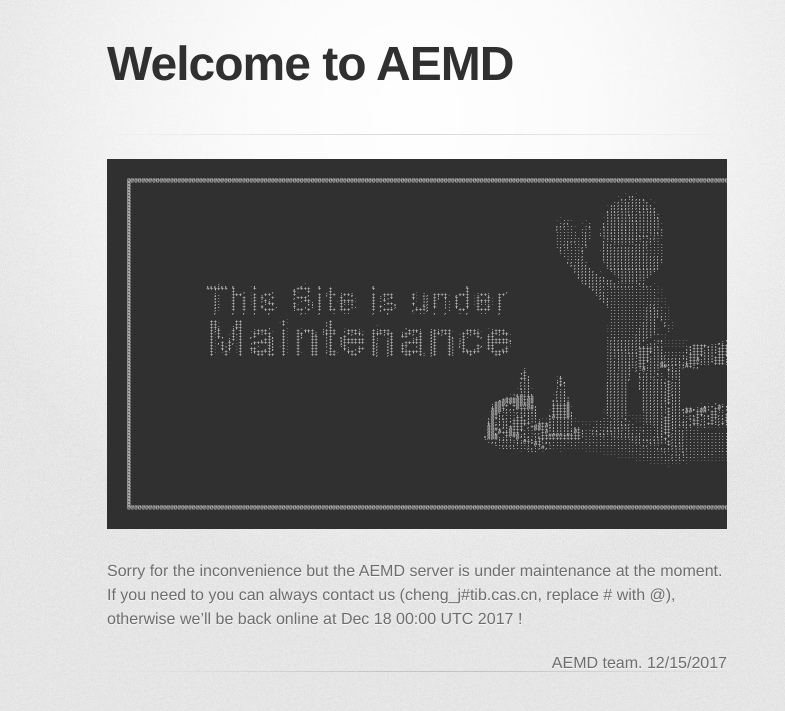
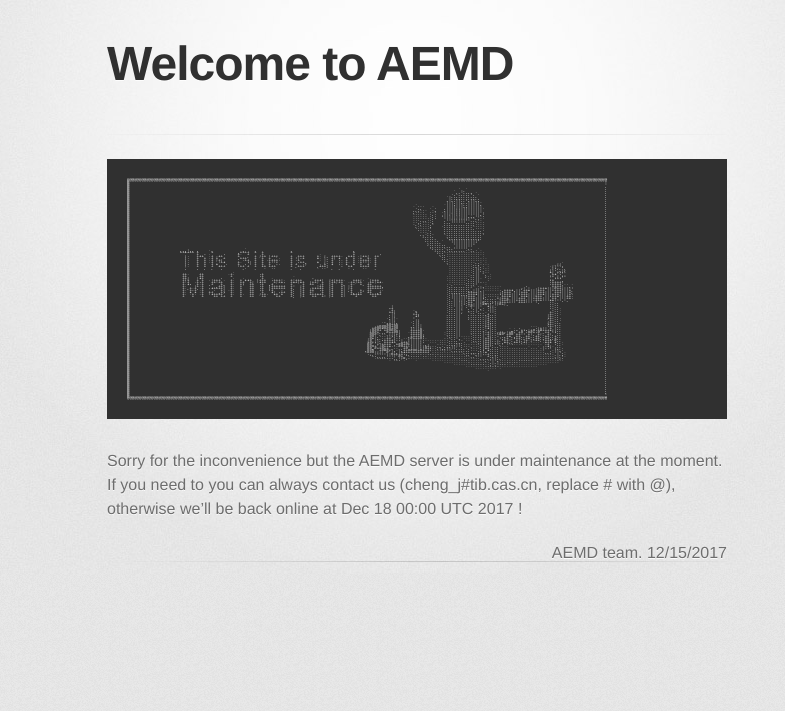
Before and after one commit to zhonghua-wang/zhonghua-wang.github.io, a Jekyll site: the page built from index.md, in a window 1280 px wide. Shown: the top 711 px of the page, without its empty margins (223-1008 px from the left). Built offline with Jekyll 4.4.1, drawn with Linux system fonts in a browser that asks for light colours; some web fonts are replaced.

Commit message:
aemd maintenance

```diff
--- a/index.md
+++ b/index.md
@@ -1,7 +1,7 @@
 ---
 layout: aemd
 ---
-<pre style="font: 6px/3px monospace;">@@@@@@@@@@@@@@@@@@@@@@@@@@@@@@@@@@@@@@@@@@@@@@@@@@@@@@@@@@@@@@@@@@@@@@@@@@@@@@@@@@@@@@@@@@@@@@@@@@@@@@@@@@@@@@@@@@@@@@@@@@@@@@@@@@@@@@@@@@@@@@@@@@@@@@@@@@@@@@@@@@@@@@@@@@@@@@@@@@@@@@@@@@@@@@@@@@@@@@@@
+<pre style="font: 4px/2px monospace;">@@@@@@@@@@@@@@@@@@@@@@@@@@@@@@@@@@@@@@@@@@@@@@@@@@@@@@@@@@@@@@@@@@@@@@@@@@@@@@@@@@@@@@@@@@@@@@@@@@@@@@@@@@@@@@@@@@@@@@@@@@@@@@@@@@@@@@@@@@@@@@@@@@@@@@@@@@@@@@@@@@@@@@@@@@@@@@@@@@@@@@@@@@@@@@@@@@@@@@@@
 @                                                                                                                                                                                                      :
 @                                                                                                                                                                                                      :
 @                                                                                                                                                                                                      ,
```
